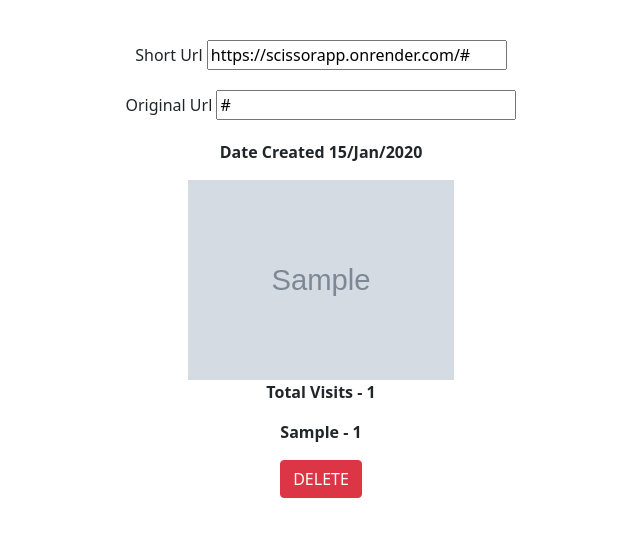
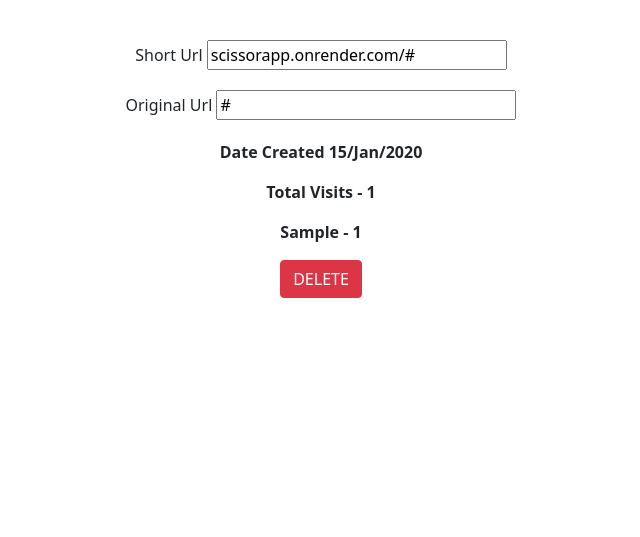
Before and after one commit to Igbinosa-Christian/scissorapp, a Flask app: page /analytics/1/ in a window 1280 px wide. Shown: the part 56-593 px from the top of the page, without its empty margins (319-959 px from the left). Run offline with Flask 3, Linux system fonts and the light colour scheme; tables that the repository leaves empty hold one stand-in row (values such as "Sample post"); grey boxes marked "Sample" are stand-in pictures; parts of the project's set-up code (start-up, migrations or seed data) failed here and were passed over; some libraries are stand-ins or nearby versions.

Commit message:
connected shortUrl host to render, added link for qr to display

```diff
--- a/app.py
+++ b/app.py
@@ -263,7 +263,9 @@ def dashboard():
             imgName = f"{secrets.token_hex(8)}.png"
             imgLocation = f"{application.config['UPLOAD_PATH']}/{imgName}"
 
-            myQrCode = qrcode.make(originalUrl)
+            fullShortUrl = f"scissorapp.onrender.com/{shortUrl}"
+
+            myQrCode = qrcode.make(fullShortUrl)
             myQrCode.save(imgLocation)
 
             link = Link(
--- a/templates/analytics.html
+++ b/templates/analytics.html
@@ -52,7 +52,7 @@
         <div class="displayLinks">
             <div>
               <label for="shortUrl">Short Url</label>
-              <input name="shortUrl" class="input" type="text"  value="https://scissorapp.onrender.com/{{link.shortUrl}}">
+              <input name="shortUrl" class="input" type="text"  value="scissorapp.onrender.com/{{link.shortUrl}}">
               <!-- http://127.0.0.1:5000/ For local testing -->
             </div>
 
@@ -66,11 +66,6 @@
           <p>
             Date Created {{link['dateCreated'].strftime('%d/%b/%Y')}}
           </p>
-
-          <div>
-            <img src="{{ url_for('static', filename=imgName) }}">
-          </div>
-        </div>
 
       </div>
 
--- a/templates/dashboard.html
+++ b/templates/dashboard.html
@@ -100,7 +100,7 @@
       <div class="displayLinks">
           <div>
             <label for="shortUrl">Short Url</label>
-            <input name="shortUrl" class="input" type="text"  value="http://https://scissorapp.onrender.com/{{shortUrl}}">
+            <input name="shortUrl" class="input" type="text"  value="scissorapp.onrender.com/{{shortUrl}}">
           </div>
 
           <div>
--- a/templates/history.html
+++ b/templates/history.html
@@ -63,7 +63,7 @@
               <td><input class="input" type="text"  value="{{link.originalUrl}}"></td>
 
               <td>
-                <input name="shortUrl" class="input" type="text"  value="http://https://scissorapp.onrender.com/{{link.shortUrl}}">
+                <input name="shortUrl" class="input" type="text"  value="scissorapp.onrender.com/{{link.shortUrl}}">
               </td>
               <td>{{link.visits}}</td>
               <td>
```
